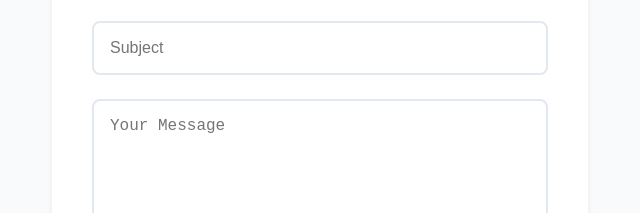
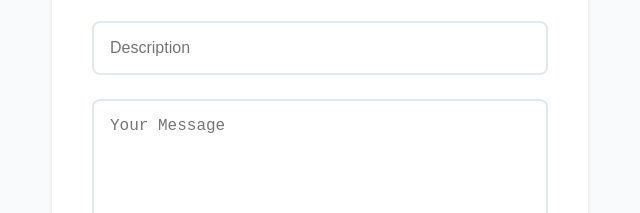
Before and after one commit to Diini03/Porfolio, a plain HTML site: page index.html in a window 1280 px wide. Shown: the part 5381-5594 px from the top of the page, 620-1260 px from the left. Drawn offline with Linux system fonts and the light colour scheme; a web font is replaced by a local one.

Commit message:
changes for the form description

```diff
--- a/index.html
+++ b/index.html
@@ -505,7 +505,7 @@
                   type="text"
                   id="subject"
                   name="subject"
-                  placeholder="Subject"
+                  placeholder="Description"
                   required
                 />
               </div>
```
